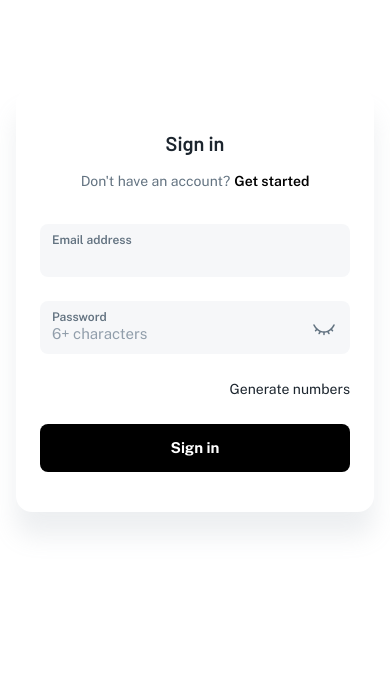
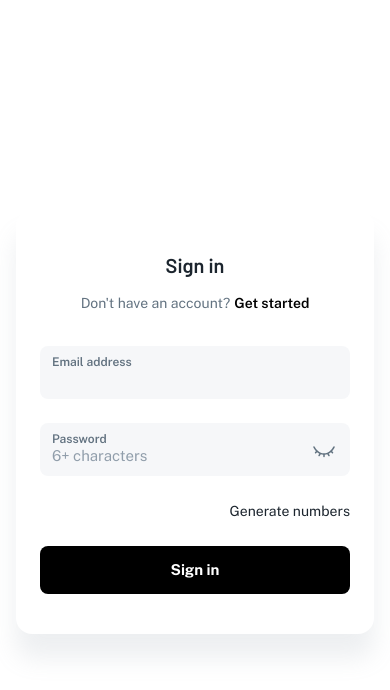
Before and after one commit to simoncthomas/probeaufgabe, a Next.js app: page /sign-in in a window 390 px wide. Shown: the top 690 px of the page. Built offline with nearby package versions, Linux system fonts and the light colour scheme.

Commit message:
confirm figma looks exactly like my UI

```diff
--- a/app/sign-in/page.tsx
+++ b/app/sign-in/page.tsx
@@ -9,7 +9,7 @@ export const metadata: Metadata = {
 
 export default function SignInPage() {
   return (
-    <div className="relative flex flex-1 flex-col items-center justify-start px-4 pt-[88px] pb-[120px] font-sans sm:justify-center sm:py-16">
+    <div className="relative flex flex-1 flex-col items-center justify-center px-4 py-16 font-sans">
       <main className="flex w-full max-w-[420px] flex-col items-center rounded-2xl bg-white px-6 py-10 shadow-[0_24px_24px_rgba(145,158,171,0.16)] sm:p-10">
         <div className="flex flex-col items-center gap-3 pb-8 text-center">
           <h1 className="font-heading text-xl font-semibold leading-[30px] text-[#1c252e] sm:text-2xl sm:leading-9">
```
